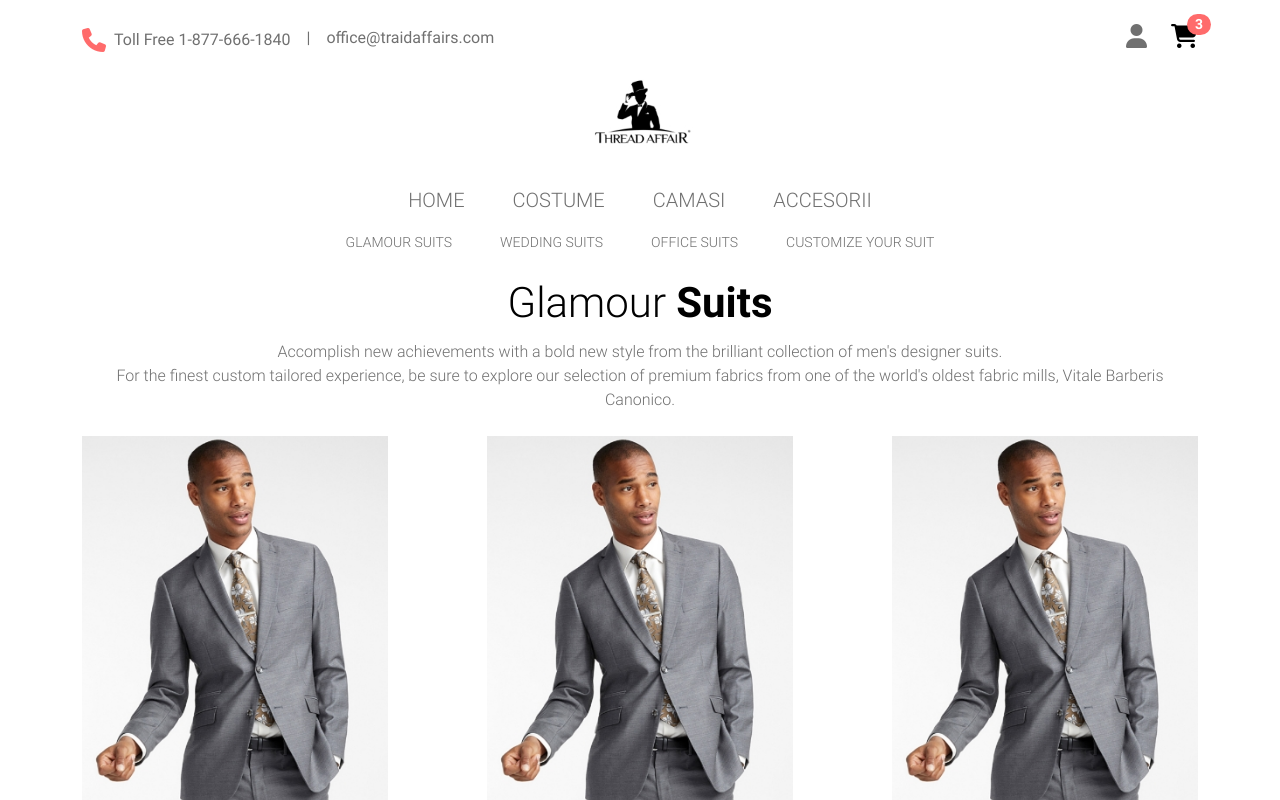
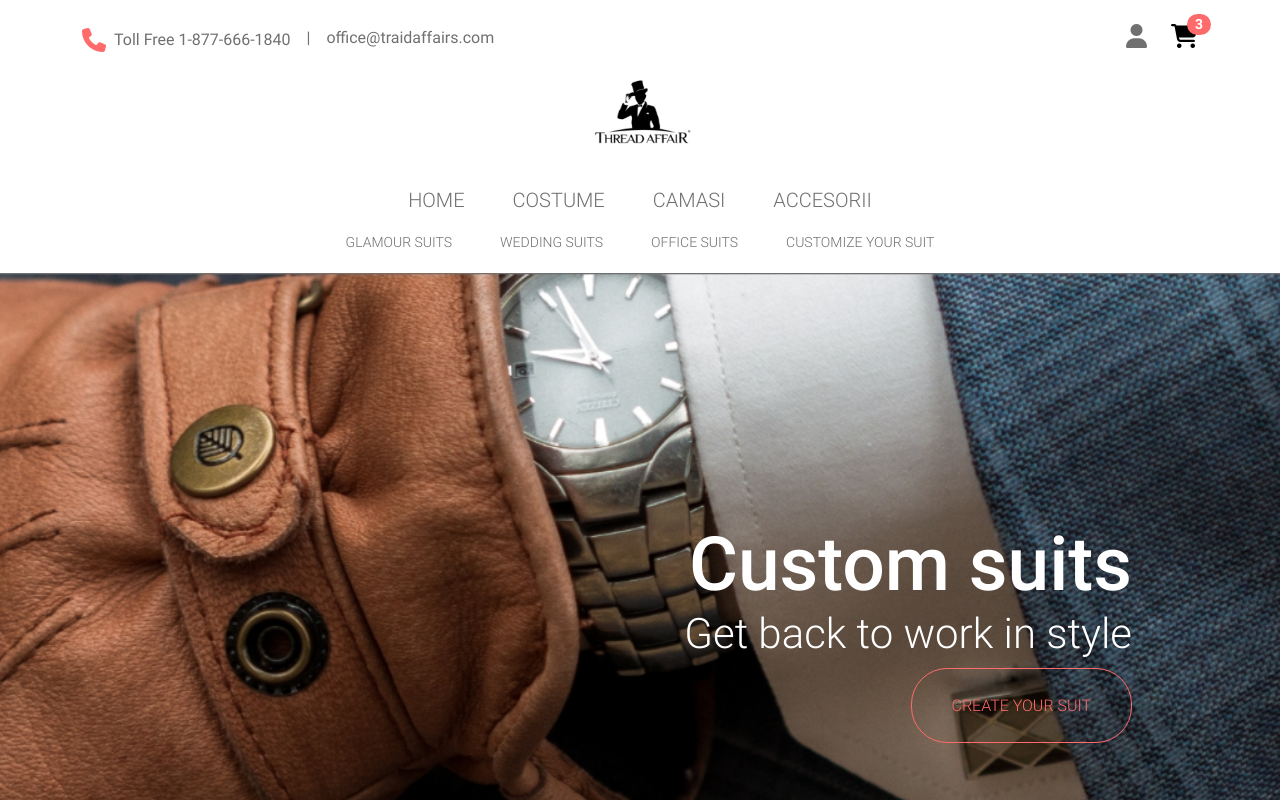
Before and after one commit to IulianC95/thread-affair-responsive, a Next.js app: page / in a window 1280 px wide. Shown: the top 800 px of the page. Built offline with nearby package versions, Linux system fonts and the light colour scheme.

Commit message:
thread affair day 5

```diff
--- a/src/app/page.jsx
+++ b/src/app/page.jsx
@@ -1,6 +1,7 @@
 import ProductTile from '@/components/catalog/ProductTile';
 import Footer from '@/components/common/Footer';
 import Header from '@/components/common/Header';
+import HomeCarousel from '@/components/home/HomeCarousel';
 import HomeCatalogPreview from '@/components/home/HomeCatalogPreview';
 import Newsletter from '@/components/home/newsletter';
 import Payment from '@/components/home/payment';
@@ -13,6 +14,9 @@ export default function Home() {
       </header>
 
       <main className="content">
+        <header>
+          <HomeCarousel></HomeCarousel>
+        </header>
         <div className="layout-css">
           <HomeCatalogPreview></HomeCatalogPreview>
         </div>
--- /dev/null
+++ b/src/app/styles/home/_home-carousel.scss
@@ -0,0 +1,40 @@
+.content-banner {
+  height: 716px;
+  background: url('/images/banners/banner-02.jpg') no-repeat center center /
+    cover;
+  color: $white;
+  font-weight: 300;
+  font-size: 27px;
+  line-height: 33px;
+
+  &-inner {
+    display: flex;
+    flex-direction: column;
+    justify-content: center;
+    align-items: center;
+    height: 100%;
+
+    .banner-title {
+      font-size: 49px;
+      margin: 0;
+    }
+
+    .banner-subtitle {
+      font-size: 27px;
+      font-weight: 300;
+    }
+
+    @include media-breakpoint-up(lg) {
+      padding-right: 78px;
+      align-items: flex-end;
+
+      .banner-title {
+        font-size: 75px;
+      }
+
+      .banner-subtitle {
+        font-size: 42px;
+      }
+    }
+  }
+}
--- a/src/app/styles/home/_index.scss
+++ b/src/app/styles/home/_index.scss
@@ -1,6 +1,7 @@
 @import './payment';
 @import './homecatalogpreview';
 @import './newsletter';
+@import './home-carousel';
 
 .home {
   .content {
--- a/src/app/styles/ui/_button.scss
+++ b/src/app/styles/ui/_button.scss
@@ -22,7 +22,7 @@
 
   &-primary-outline {
     padding: 16px 32px;
-    background: $white;
+    background: transparent;
     border: 1px solid $brand-primary;
     color: $brand-primary;
     border-radius: 24px;
--- /dev/null
+++ b/src/components/home/HomeCarousel.jsx
@@ -0,0 +1,17 @@
+export default function HomeCarousel() {
+  return (
+    <div className="content-banner">
+      <div className="content-banner-inner container">
+        <h1 className="banner-title">Custom suits</h1>
+        <h2 className="banner-subtitle">Get back to work in style</h2>
+        <a
+          href="/"
+          title="Create your suit"
+          className="button button-primary-outline button-lg"
+        >
+          Create your suit
+        </a>
+      </div>
+    </div>
+  );
+}
```
